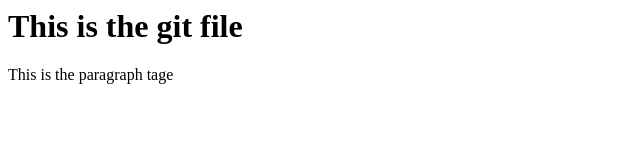
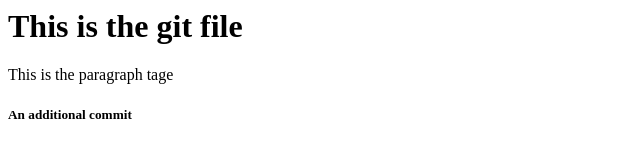
Before and after one commit to thomas-e-cowern/my-repository, a plain HTML site: page index.html in a window 1280 px wide. Shown: the whole page, without its empty margins (0-640 px from the left). Drawn offline with Linux system fonts and the light colour scheme.

Commit message:
fixed name stuff

```diff
--- a/index.html
+++ b/index.html
@@ -1,2 +1,3 @@
 <h1>This is the git file</h1>
 <p> This is the paragraph tage</p>
+<h5>An additional commit</h5>
```
